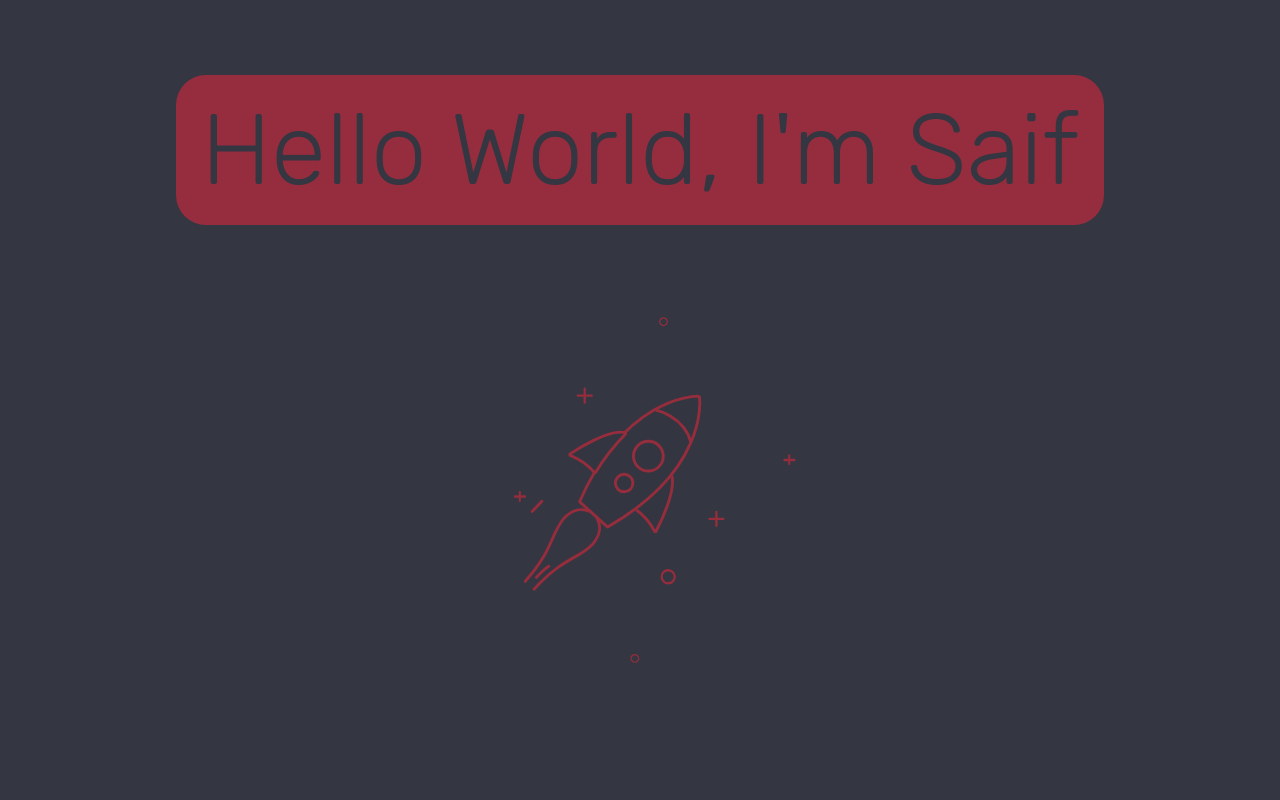
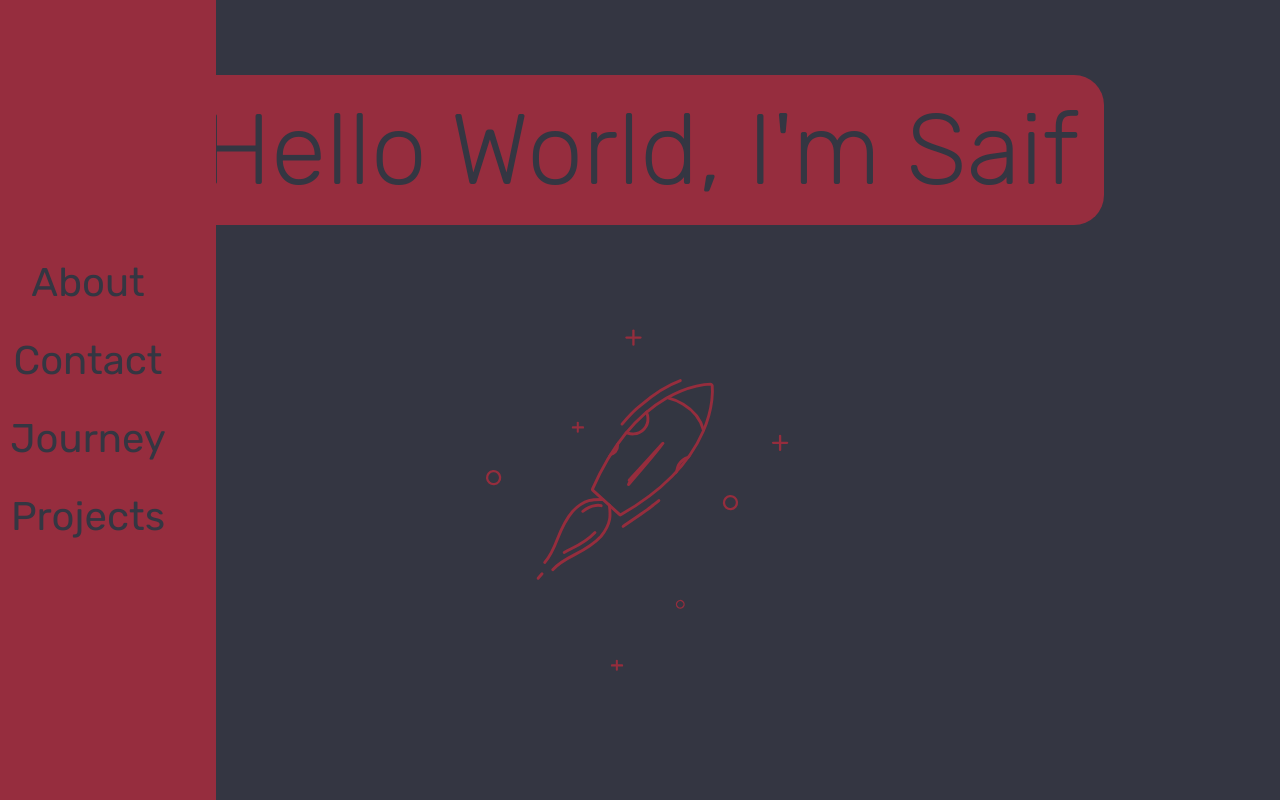
Before and after one commit to MohdSaifulM/portfolio, a React (Vite) app: page / in a window 1280 px wide. Built offline with nearby package versions, Linux system fonts and the light colour scheme.

Commit message:
style: 💄 Styling for navigation bar

```diff
--- /dev/null
+++ b/src/layouts/NavigationBar.tsx
@@ -0,0 +1,16 @@
+const NavigationBar = () => {
+    return (
+        <div className="menu">
+            <nav className="menu__nav">
+                <ul className="menu__list">
+                    <li className="menu__item">About</li>
+                    <li className="menu__item">Contact</li>
+                    <li className="menu__item">Journey</li>
+                    <li className="menu__item">Projects</li>
+                </ul>
+            </nav>
+        </div>
+    );
+};
+
+export default NavigationBar;
--- a/src/pages/Home.tsx
+++ b/src/pages/Home.tsx
@@ -1,8 +1,10 @@
-import { Player } from '@lottiefiles/react-lottie-player'
+import { Player } from '@lottiefiles/react-lottie-player';
+import NavigationBar from '../layouts/NavigationBar';
 
 const Home = () => {
     return (
         <main>
+            <NavigationBar />
             <div className="section section-home-header">
                 <h1 className="heading-home">Hello World, I'm Saif</h1>
                 <Player
--- a/src/styles/css/style.css
+++ b/src/styles/css/style.css
@@ -17,10 +17,12 @@ main {
   display: flex;
   align-items: center;
   justify-content: center;
+  flex-direction: row;
   height: 100vh;
   width: 100vw;
   padding: 5rem;
-  background: #343642; }
+  background: #343642;
+  position: relative; }
 
 body {
   font-family: 'Rubik', sans-serif;
@@ -37,6 +39,28 @@ body {
   padding: 2.5rem;
   border-radius: 3rem; }
 
+.menu {
+  font-size: 4rem;
+  color: #343642; }
+
+.menu {
+  display: flex;
+  justify-content: center;
+  align-items: center;
+  position: absolute;
+  left: -4rem;
+  height: 100vh;
+  width: calc(100vw - 80%);
+  background: #962D3E; }
+  .menu__nav {
+    transition: all 0.8s cubic-bezier(0.68, -0.55, 0.265, 1.55); }
+  .menu__list {
+    list-style: none;
+    text-align: center;
+    width: 100%; }
+  .menu__item {
+    margin: 1rem; }
+
 .section {
   display: flex;
   justify-content: center;
--- a/src/styles/sass/base/_base.scss
+++ b/src/styles/sass/base/_base.scss
@@ -20,8 +20,10 @@ main {
 	display: flex;
     align-items: center;
     justify-content: center;
+	flex-direction: row;
     height: 100vh;
     width: 100vw;
 	padding: 5rem;
 	background: $background-1;
+	position: relative;
 }
--- a/src/styles/sass/base/_typography.scss
+++ b/src/styles/sass/base/_typography.scss
@@ -16,3 +16,8 @@ body {
     padding: 2.5rem;
     border-radius: 3rem;
 }
+
+.menu {
+    font-size: 4rem;
+    color: $background-1;
+}
--- /dev/null
+++ b/src/styles/sass/layouts/_navigation.scss
@@ -0,0 +1,24 @@
+.menu {
+    display: flex;
+    justify-content: center;
+    align-items: center;
+    position: absolute;
+    left: -4rem;
+    height: 100vh;
+    width: calc(100vw - 80%);
+    background: $accent-1;
+
+    &__nav {
+        transition: all .8s cubic-bezier(0.68, -0.55, 0.265, 1.55);
+    }
+
+    &__list {
+        list-style: none;
+        text-align: center;
+        width: 100%;
+    }
+
+    &__item {
+        margin: 1rem;
+    }
+}
--- a/src/styles/sass/main.scss
+++ b/src/styles/sass/main.scss
@@ -3,4 +3,6 @@
 @import "base/base";
 @import "base/typography";
 
+@import "layouts/navigation";
+
 @import "pages/home";
```
Also changed, not shown: src/components/NavigationBar.tsx (deleted, +0 -24 lines).
